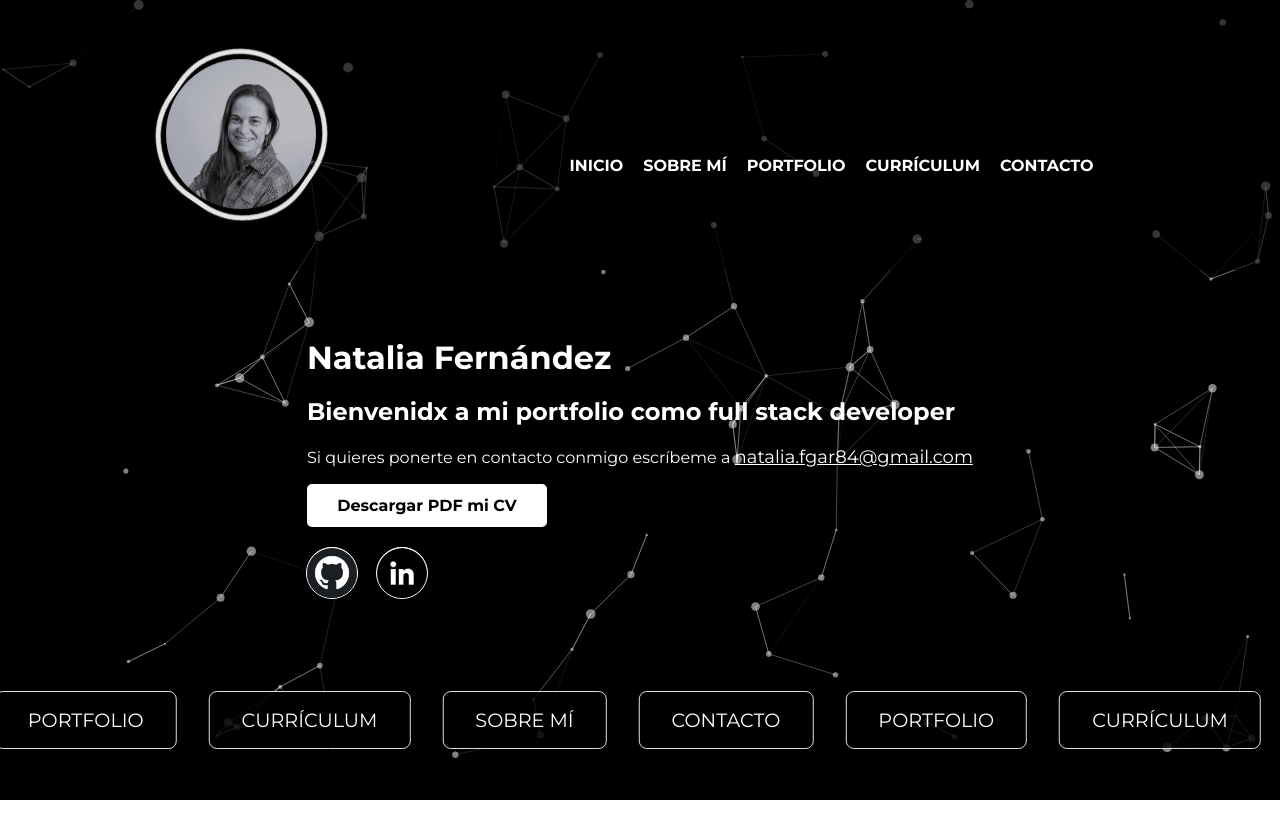
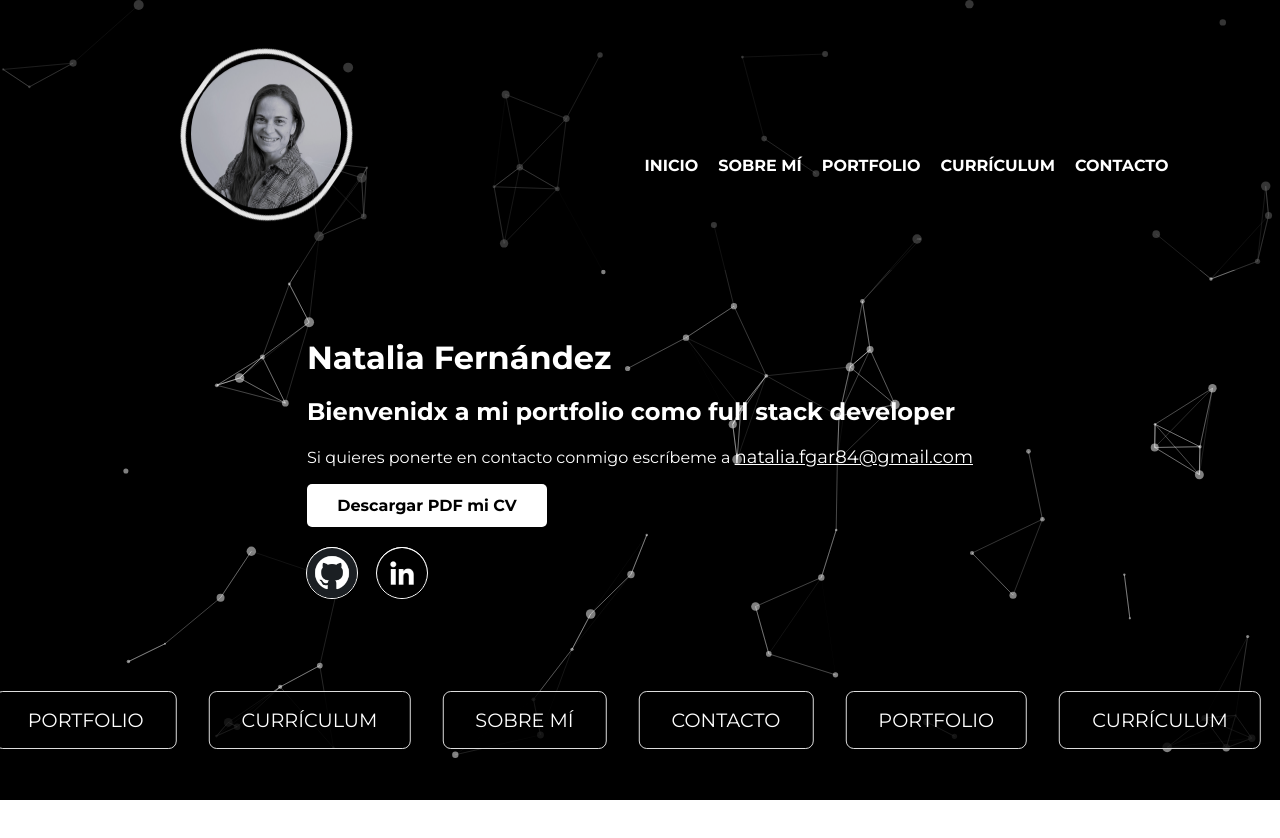
Before and after one commit to Natfer84/portfolio, a React (Create React App) app in the folder front/: page / in a window 1280 px wide. Shown: the top 838 px of the page. Built offline with nearby package versions, Linux system fonts and the light colour scheme.

Commit message:
modificado header para que sea fijo

```diff
--- a/front/src/styles/Nav.css
+++ b/front/src/styles/Nav.css
@@ -14,7 +14,7 @@
   padding-top: 60px;
   flex-wrap: wrap;
   position: relative;
-  margin-right: 50px;
+
 }
 .Container_Nav.Open {
   right: 0px;
@@ -28,7 +28,7 @@
   list-style: none;
   gap: 20px;
   padding: 0px;
-    margin-right: 50px;
+
   /* transform: translateX(0%); */
 }
 .Box__Nav__Ul li {
```
